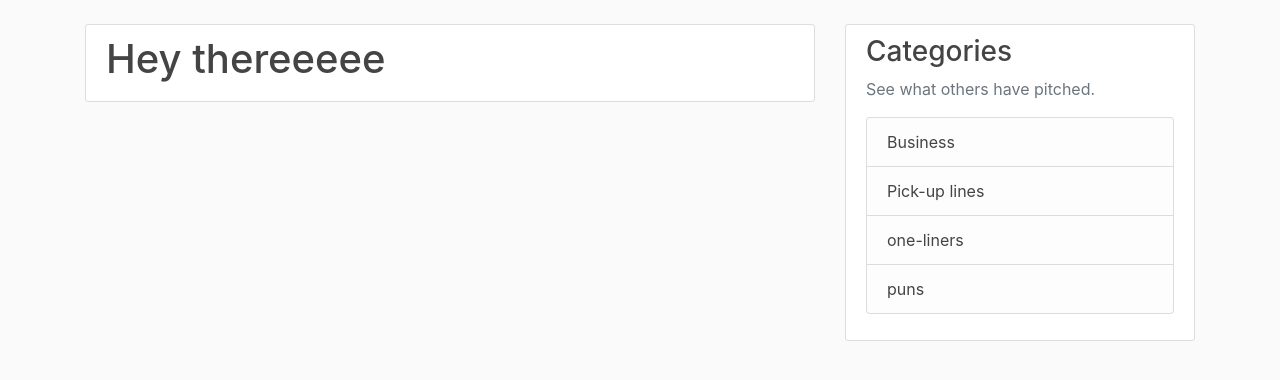
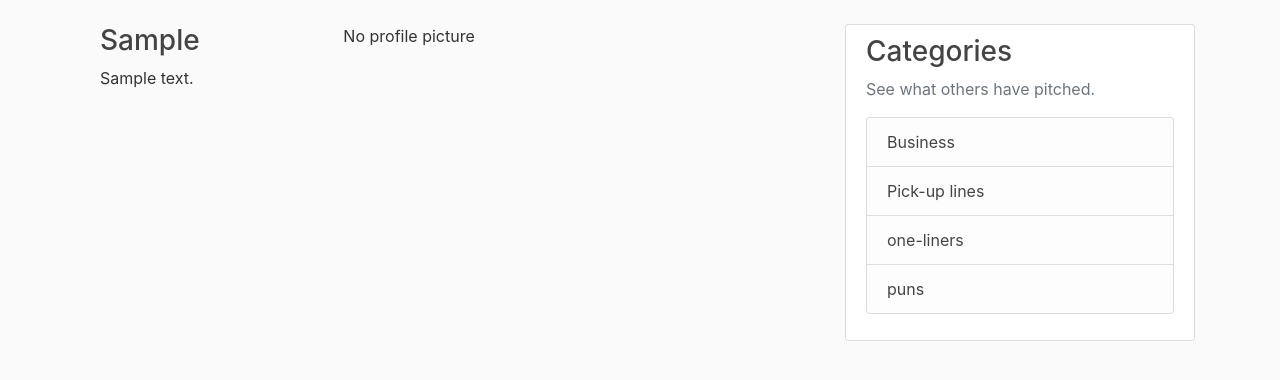
Before and after one commit to Tyra-hans/1minpitch, a Flask app: template app/templates/profile.html in a window 1280 px wide. Shown: the part 56-436 px from the top of the page. Run offline with Flask 2, Linux system fonts and the light colour scheme; tables that the repository leaves empty hold one stand-in row (values such as "Sample post"); the template is opened without the code that fills it: values that come from a table or form of the project are taken from there, most other values are stand-ins (such as "Sample title", 1, 10 or a date in 2020); some libraries are stand-ins or nearby versions.

Commit message:
creates profile route for once the user is logged in

```diff
--- a/app/templates/profile.html
+++ b/app/templates/profile.html
@@ -1,10 +1,29 @@
-{% extends 'layout.html' %}
+{% extends 'layout.html'%}
+
 {% block content %}
-    {% for post in posts %}
-    <article class="media content-section">
-        <div class="media-body">
-            <h1>Hey thereeeee</h1>
-        </div>
-    </article>
-    {% endfor %}
+<div class="container">
+<div class="row">
+<!-- displaying  Username-->
+  <div class="col-md-4">
+    <h3> {{user.username| capitalize}} </h3>
+
+    <!--Displaying user bio-->
+    {% if user.bio %}
+      <p> {{user.bio}}</p>
+    {%else%}
+      <p> {{user.username| capitalize}} has no bio </p>
+    {% endif %}
+  </div>
+
+  <!--Display profile photo-->
+  <div class="col-md-4">
+
+    {% if user.profile_pic_path %}
+    <img src="{{url_for('static',filename=user.profile_pic_path)}}" alt="" class="img-thumbnail">
+    {%else%}
+    <p>No profile picture</p>
+    {% endif %}
+  </div>
+</div>
+</div>
 {% endblock %}
```
Also changed, not shown: app/main/views.py (+6 -6 lines).
